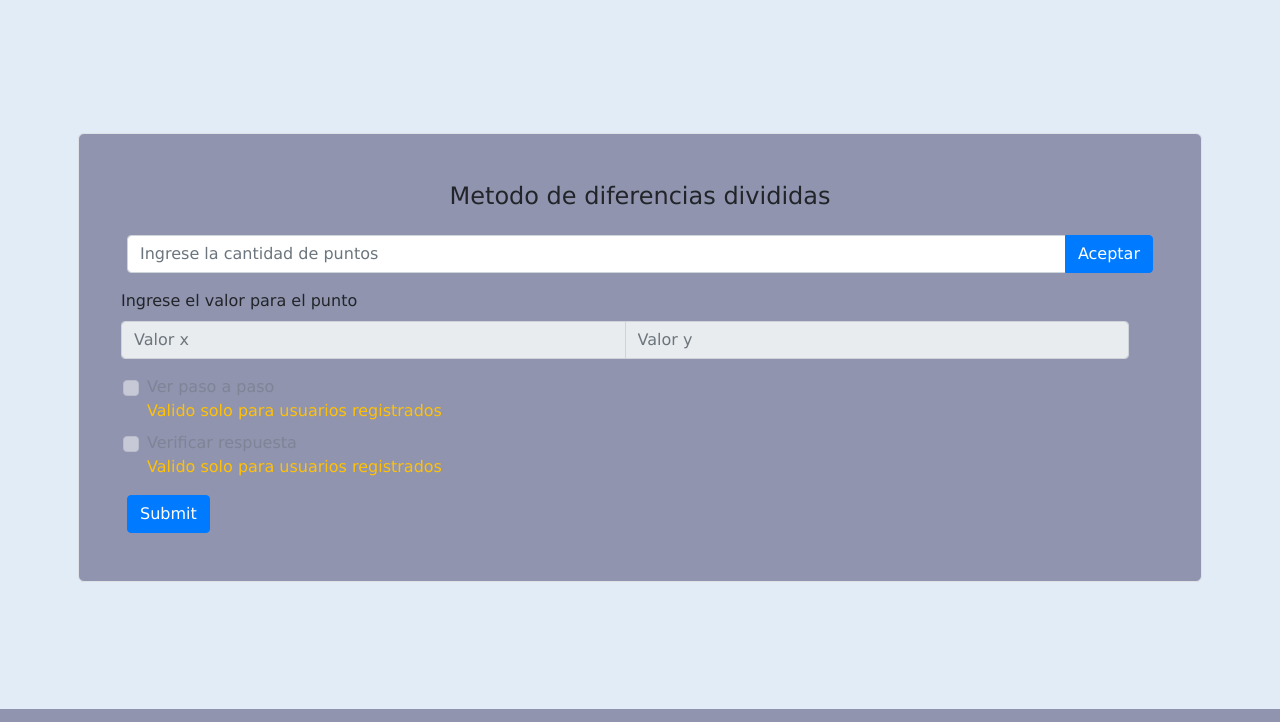
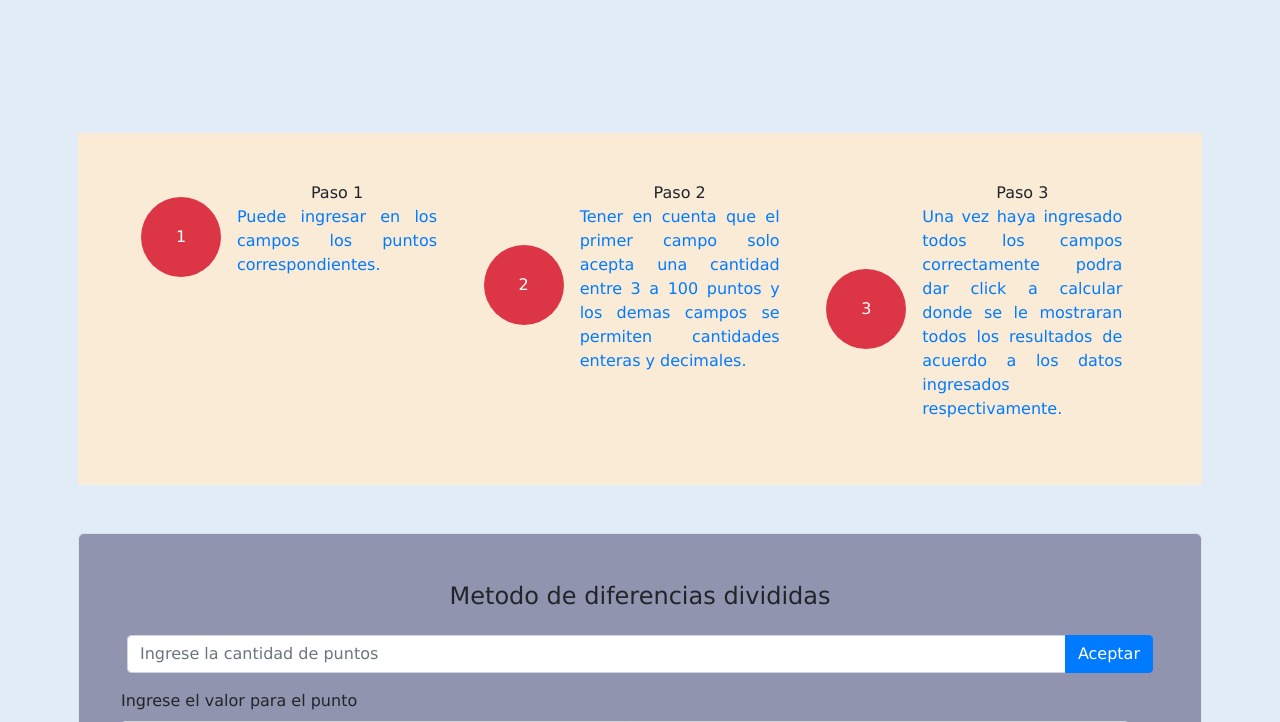
Before and after one commit to Isaac684/DiferenciasDivPagina, a Django app: page /homepage in a window 1280 px wide. Shown: the part 91-813 px from the top of the page. Run offline with Django 4.2, Linux system fonts and the light colour scheme.

Commit message:
validations edit profile

```diff
--- a/myAppPage/myApp/templates/homepageapp.html
+++ b/myAppPage/myApp/templates/homepageapp.html
@@ -3,6 +3,52 @@
 {% block content %}
 
 <div class="container-fluid pt-3 pb-3">
+    <div class="row text-center m-5 p-5" style="background-color: antiquewhite;">
+        <div class="col-md-4">
+            <div class="d-flex align-items-center">
+                <div class="circle bg-danger text-white mr-3 d-flex justify-content-center align-items-center" style="width: 80px; height: 80px; border-radius: 50%;">
+                    <span class="step-number">1</span>
+                </div>
+                <div>
+                    <p class="m-0">Paso 1</p>
+                    <p class="text-primary" style="text-align: justify; max-width: 200px;">
+                        Puede ingresar en los campos los puntos correspondientes.
+                    </p>
+                </div>
+            </div>
+        </div>
+
+        <div class="col-md-4">
+            <div class="d-flex align-items-center">
+                <div class="circle bg-danger text-white mr-3 d-flex justify-content-center align-items-center" style="width: 80px; height: 80px; border-radius: 50%;">
+                    <span class="step-number">2</span>
+                </div>
+                <div>
+                    <p class="m-0">Paso 2</p>
+                    <p class="text-primary" style="text-align: justify; max-width: 200px;">
+                        Tener en cuenta que el primer campo solo acepta una cantidad entre 3 a 100 puntos y los demas
+                        campos se permiten cantidades enteras y decimales.
+                    </p>
+                </div>
+            </div>
+        </div>
+
+        <div class="col-md-4">
+            <div class="d-flex align-items-center">
+                <div class="circle bg-danger text-white mr-3 d-flex justify-content-center align-items-center" style="width: 80px; height: 80px; border-radius: 50%;">
+                    <span class="step-number">3</span>
+                </div>
+                <div>
+                    <p class="m-0">Paso 3</p>
+                    <p class="text-primary" style="text-align: justify; max-width: 200px;">
+                        Una vez haya ingresado todos los campos correctamente podra dar click a calcular donde se le
+                        mostraran todos los resultados de acuerdo a los datos ingresados respectivamente.
+                    </p>
+                </div>
+            </div>
+        </div>
+    </div>
+
     <form class="rounded-2 border border-1 m-5 p-5" style="background-color: #9094af;">
         <h4 class="mb-4 text-center">Metodo de diferencias divididas</h4>
         <div class="input-group mb-3">
--- a/myAppPage/myApp/views.py
+++ b/myAppPage/myApp/views.py
@@ -161,15 +161,58 @@ def saveEditedProfile(request):
         userEdit = request.POST.get('userEdit')
         passwordEdit = request.POST.get('passwordEdit')
 
-        try:
-            usuarioActual = request.session.get('usuario')
-            usuarioEditado = usuarios.objects.get(usuario=usuarioActual['usuario'])
+        fullNameErrorEdit = None
+        userErrorEdit = None
+        emailErrorEdit = None
+        passwordErrorEdit = None
+        is_validEdit = True
 
-            # Verificar si el nuevo nombre de usuario ya existe en la base de datos
-            if usuarios.objects.filter(usuario=userEdit).exists() and userEdit != usuarioActual['usuario']:
-                # El nuevo nombre de usuario ya existe, mostrar un mensaje de error o realizar alguna acción adicional
-                pass
-            else:
+        userRegister = usuarios.objects.filter(usuario=userEdit).exists()
+        emailRegister = usuarios.objects.filter(correo=emailEdit).exists()
+        passwordRegister = usuarios.objects.filter(contraseña=passwordEdit).exists()
+
+        # Validación del campo "fullNameEdit"
+        if not re.match(r'^[A-Za-z\s]+$', fullNameEdit):
+            fullNameErrorEdit = "Solo se permiten letras y espacios en blanco."
+            is_validEdit = False
+        else:
+            fullNameErrorEdit = ""
+
+        # Validación del campo "userEdit"
+        if not re.match(r'^[a-z0-9]+$', userEdit):
+            userErrorEdit = "Solo se permiten letras minúsculas y números."
+            is_validEdit = False
+        elif userRegister:
+            userErrorEdit = "El usuario ya está registrado."
+            is_validEdit = False
+        else:
+            userErrorEdit = ""
+
+        # Validación del campo "emailEdit"
+        if not re.match(r'^[\w-]+(\.[\w-]+)*@([\w-]+\.)+[a-zA-Z]{2,7}$', emailEdit):
+            emailErrorEdit = "Dirección de correo electrónico no válida."
+            is_validEdit = False
+        elif emailRegister:
+            emailErrorEdit = "El correo ya está registrado."
+            is_validEdit = False
+        else:
+            emailErrorEdit = ""
+
+        # Validación del campo "passwordEdit"
+        if len(passwordEdit) < 8 or not re.match(r'^(?=.*[a-zA-Z0-9])(?=.*[!@#$%^&*()])[a-zA-Z0-9!@#$%^&*()]{8,}$', passwordEdit):
+            passwordErrorEdit = "La contraseña debe tener al menos 8 caracteres y contener al menos un símbolo."
+            is_validEdit = False
+        elif passwordRegister:
+            passwordErrorEdit = "La contraseña ya está registrada."
+            is_validEdit = False
+        else:
+            passwordErrorEdit = ""
+
+        if is_validEdit:
+            try:
+                usuarioActual = request.session.get('usuario')
+                usuarioEditado = usuarios.objects.get(usuario=usuarioActual['usuario'])
+
                 usuarioEditado.nombreCompleto = fullNameEdit
                 usuarioEditado.usuario = userEdit
                 usuarioEditado.correo = emailEdit
@@ -182,10 +225,19 @@ def saveEditedProfile(request):
                 usuarioActual['correo'] = emailEdit
                 usuarioActual['contraseña'] = passwordEdit
                 request.session['usuario'] = usuarioActual
-        except:
-            # Manejar el caso en que el usuario no existe en la base de datos
-            pass
 
-        return redirect('userProfile')
-    else:
-        return render(request, 'editProfile.html')
+                return redirect('/userProfile')
+            except:
+                # Manejar el caso en que el usuario no existe en la base de datos
+                pass
+        else:
+            return render(request, 'editProfile.html', {
+                'fullNameEdit': fullNameEdit,
+                'emailEdit': emailEdit,
+                'userEdit': userEdit,
+                'passwordEdit': passwordEdit,
+                'fullNameErrorEdit': fullNameErrorEdit,
+                'userErrorEdit': userErrorEdit,
+                'emailErrorEdit': emailErrorEdit,
+                'passwordErrorEdit': passwordErrorEdit,
+            })
```
Also changed, not shown: myAppPage/myApp/templates/editProfile.html (+16 -4 lines), myAppPage/db.sqlite3.
